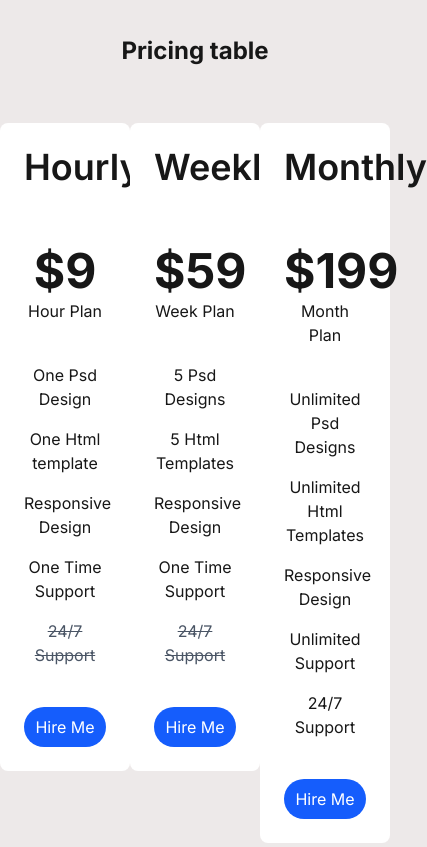
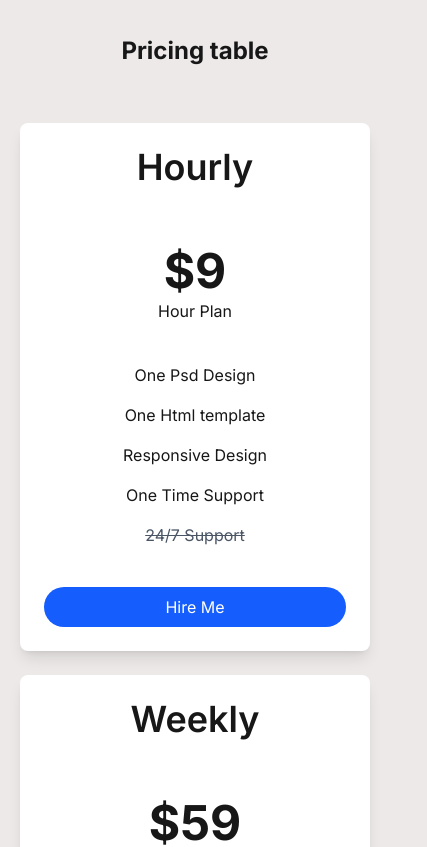
Before and after one commit to abdullahwebdev9176/portfolio-project, a Next.js app: page / in a window 390 px wide. Shown: the part 3280-4127 px from the top of the page, 427 px wide, since content can reach past the window. Built offline with nearby package versions, Linux system fonts and the light colour scheme.

Commit message:
responsive

```diff
--- a/components/homeComponents/PricingTable.jsx
+++ b/components/homeComponents/PricingTable.jsx
@@ -46,11 +46,11 @@ const PricingTable = () => {
         <h2 className="text-2xl md:text-4xl font-bold">Pricing table</h2>
       </div>
 
-      <div className="flex justify-center items-start flex-wrap ">
+      <div className="flex justify-center items-start flex-wrap gap-6 max-w-6xl mx-auto px-4">
         {plans.map((plan, index) => (
           <div
             key={index}
-            className="text-center bg-[var(--cardBg)] rounded-lg p-6 w-1/3"
+            className="text-center bg-[var(--cardBg)] rounded-lg p-6 flex-1 min-w-[280px] max-w-[350px] shadow-lg"
           >
             <h3 className="text-4xl font-semibold mb-15 text-foreground">
               {plan.title}
```
